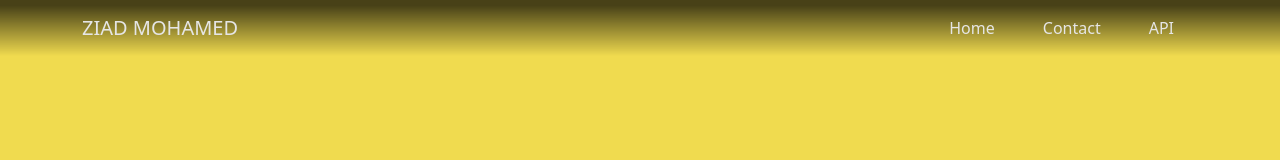
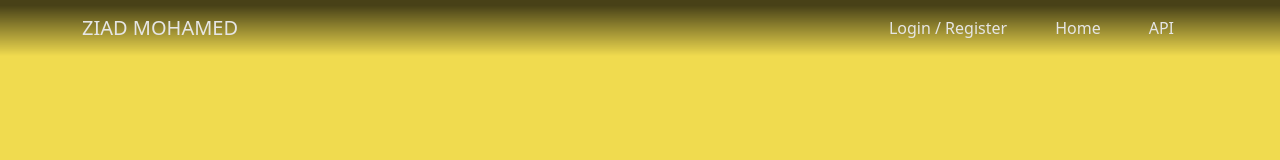
Before and after one commit to ZiadMohamedAlii/my-cv, a Vue app: page / in a window 1280 px wide. Shown: the top 160 px of the page. Built offline with nearby package versions, Linux system fonts and the light colour scheme; a web font is replaced by a local one.

Commit message:
Pinia is add

```diff
--- a/package.json
+++ b/package.json
@@ -12,7 +12,7 @@
     "bootstrap": "^5.3.0",
     "bootstrap-icons": "^1.10.5",
     "gsap": "^3.12.2",
-    "pinia": "^2.1.3",
+    "pinia": "^2.1.6",
     "vue": "^3.3.4",
     "vue-router": "^4.2.2"
   },
--- a/src/components/AppHeader.vue
+++ b/src/components/AppHeader.vue
@@ -25,19 +25,20 @@
         >
           <ul class="navbar-nav">
             <li class="nav-item ms-lg-3 mx-3">
+              <a
+                class="nav-link active text-color"
+                aria-current="page"
+                href="#"
+                @click.prevent="toggleAuthModal"
+                >Login / Register</a
+              >
+            </li>
+            <li class="nav-item ms-lg-3 mx-3">
               <router-link
                 class="nav-link active text-color"
                 aria-current="page"
                 :to="{ name: 'home' }"
                 >{{ Home }}</router-link
-              >
-            </li>
-            <li class="nav-item ms-lg-3 mx-3">
-              <a
-                class="nav-link active text-color"
-                aria-current="page"
-                href="#"
-                >{{ contact }}</a
               >
             </li>
             <li class="nav-item ms-lg-3 mx-3">
@@ -55,15 +56,20 @@
   </header>
 </template>
 <script>
+import { mapStores } from "pinia";
+import useModalStore from "@/stores/modal";
 export default {
   name: "AppHeader",
+  computed: {
+    ...mapStores(useModalStore),
+  },
   data() {
     return {
       name: "ZIAD MOHAMED",
       job: "WEBSITE DEVELOPER",
       Home: "Home",
       Api: "API",
-      contact: "Contact",
+      // contact: "Contact",
     };
   },
   methods: {
@@ -72,6 +78,10 @@ export default {
         window.scrollTo({ top: 0, behavior: "smooth" });
         console.log(this.$route);
       }
+    },
+    toggleAuthModal() {
+      this.modalStore.isOpen = !this.modalStore.isOpen;
+      console.log(this.modalStore.isOpen);
     },
   },
 };
--- /dev/null
+++ b/src/stores/modal.js
@@ -0,0 +1,7 @@
+import { defineStore } from "pinia";
+
+export default defineStore("modal", {
+  state: () => ({
+    isOpen: false,
+  }),
+});
```
Also changed, not shown: 1 other file (tests, documents, lock files or other folders).
